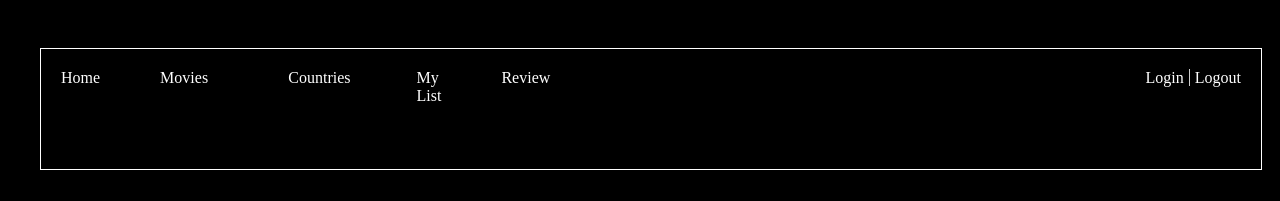
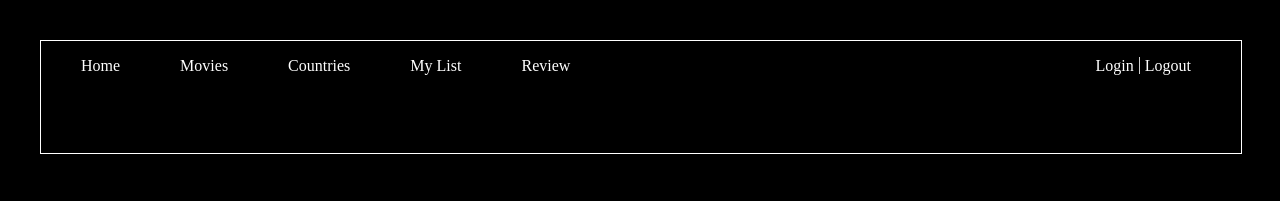
Before and after one commit to SasimaP/Movie-Review-not-complete, a React (Vite) app in the folder mv_frontend/: page /homepage in a window 1280 px wide. Shown: the top 201 px of the page. Built offline with nearby package versions, Linux system fonts and the light colour scheme.

Commit message:
not complete

```diff
--- a/mv_frontend/src/App.css
+++ b/mv_frontend/src/App.css
@@ -1,5 +1,5 @@
 :root {
-  max-width: 1280px;
+  height: 100vh;
   margin: 0;
   padding: 2rem;
 
@@ -8,6 +8,8 @@
   background-color: #000000;
 }
 
+
+
 /*
 #000000
 #404040
--- a/mv_frontend/src/components/navbar.css
+++ b/mv_frontend/src/components/navbar.css
@@ -1,39 +1,33 @@
 .navbar-nav {
     display: flex;
     justify-content: space-between;
-    list-style-type: none;
     width: 100%;
-    padding: 10px;
     border: 1px solid #ffffff;
+    white-space: nowrap;
 }
 
 .nav-group-left {
   display: flex;
+  justify-content: flex-start;
   gap: 50px;
-  padding: 10px;
+  list-style-type: none;
 }
 
 .nav-group-right {
   display: flex;
-  padding-top: 10px;
+  justify-content: flex-end;
+  list-style-type: none;
+  padding-right: 40px;
 }
 
 .nav-item {
   margin-right: 10px;
 }
 
-.nav-link {
-  text-decoration: none;
-}
-
 .nav-separator {
   margin: 0 5px;
   border-right: 1px solid #ccc;
   height: 20px;
-}
-
-.nav-group-right {
-  margin-left: auto;
 }
 
 a {
--- a/mv_frontend/src/components/navbar.jsx
+++ b/mv_frontend/src/components/navbar.jsx
@@ -20,11 +20,10 @@ function Navbar() {
   };
 
   return (
-    <nav className="navbar">
-      <ul className="navbar-nav">
-        <div className="nav-group-left">
+      <nav className="navbar-nav">
+        <ul className="nav-group-left">
           <li className="nav-item">
-            <a className="nav-link active" aria-current="page" href="#">Home</a>
+            <a className="nav-link" href="#">Home</a>
           </li>
           <li className="nav-item dropdown">
             <a
@@ -68,17 +67,16 @@ function Navbar() {
           <li className="nav-item">
             <a className="nav-link" href="#">Review</a>
           </li>
-        </div>
+        </ul>
 
-        <div className='nav-group-right'>
+        <ul className='nav-group-right'>
           <li className="nav-item right">
             <Link to="/login">Login</Link>
             <span className="nav-separator"></span>
             <Link to="/login">Logout</Link>
           </li>
-        </div>
-      </ul>
-    </nav>
+        </ul>
+      </nav>
   );
 }
 
```
